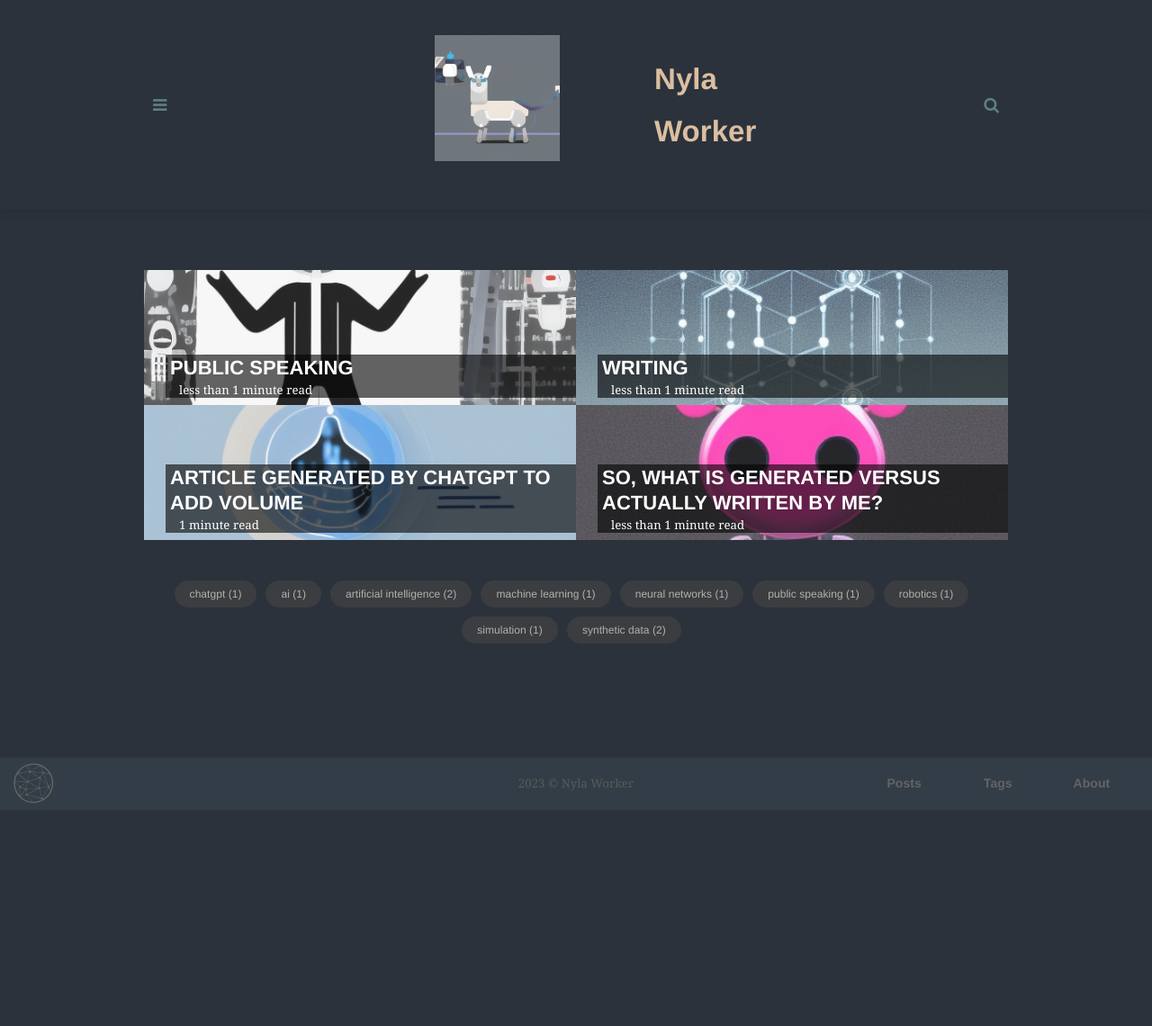
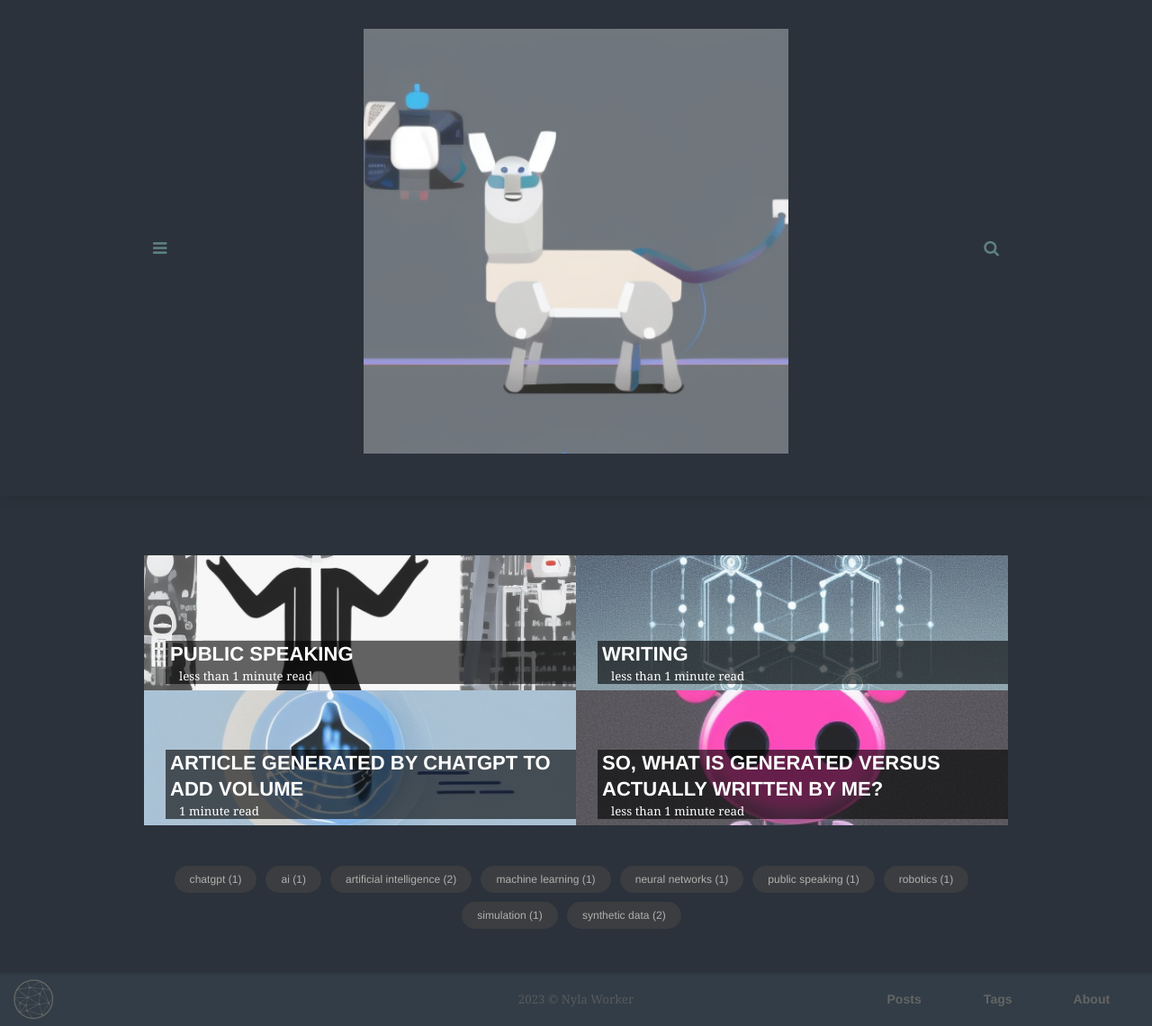
Before and after one commit to NylaWorker/nylaworker, a Jekyll site: the page built from index.html, in a window 1280 px wide. Shown: the whole page at 90% size. Built offline with Jekyll 4.4.1, drawn with Linux system fonts in a browser that asks for light colours; some web fonts are replaced; the list of posts is cut into pages by our own code; before the commit the page ends 900 px from its top, so only the background shows below that.

Commit message:
fixed css and html

```diff
--- a/_includes/header.html
+++ b/_includes/header.html
@@ -68,7 +68,6 @@
       {% capture logo_url %}{{ relativebase }}{{ site.logo  }}{% endcapture %}
       {% assign logo_url = logo_url | replace: "//", "/" %}
       <div class="logo"><a href="{{ relativebase }}"><img class="logo" id="logo" src="{{ logo_url }}" alt="{{ site.title }}"></a></div>
-      <div class="text"><h2>Nyla Worker</h2></div>
       <div class="search-icon-container">
         <span class="search-icon"><a><i class="fa fa-search" aria-hidden="true"></i></a></span>
       </div>
--- a/assets/css/main.css
+++ b/assets/css/main.css
@@ -581,7 +581,7 @@ svg {
           align-items: center;
 }
 .main-header .logo {
-  width: 40%;
+  width: 80%;
   position: relative;
   text-align: center;
   color:var(--main);
```
